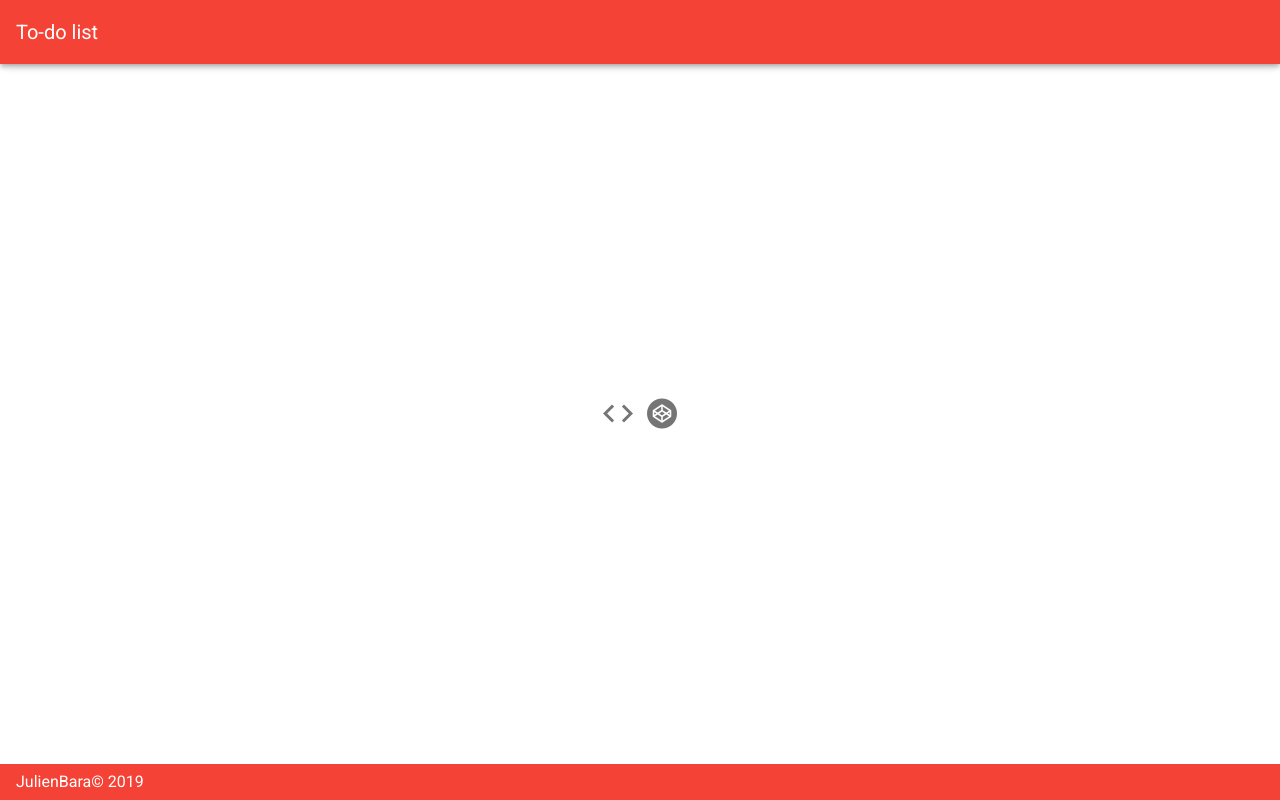
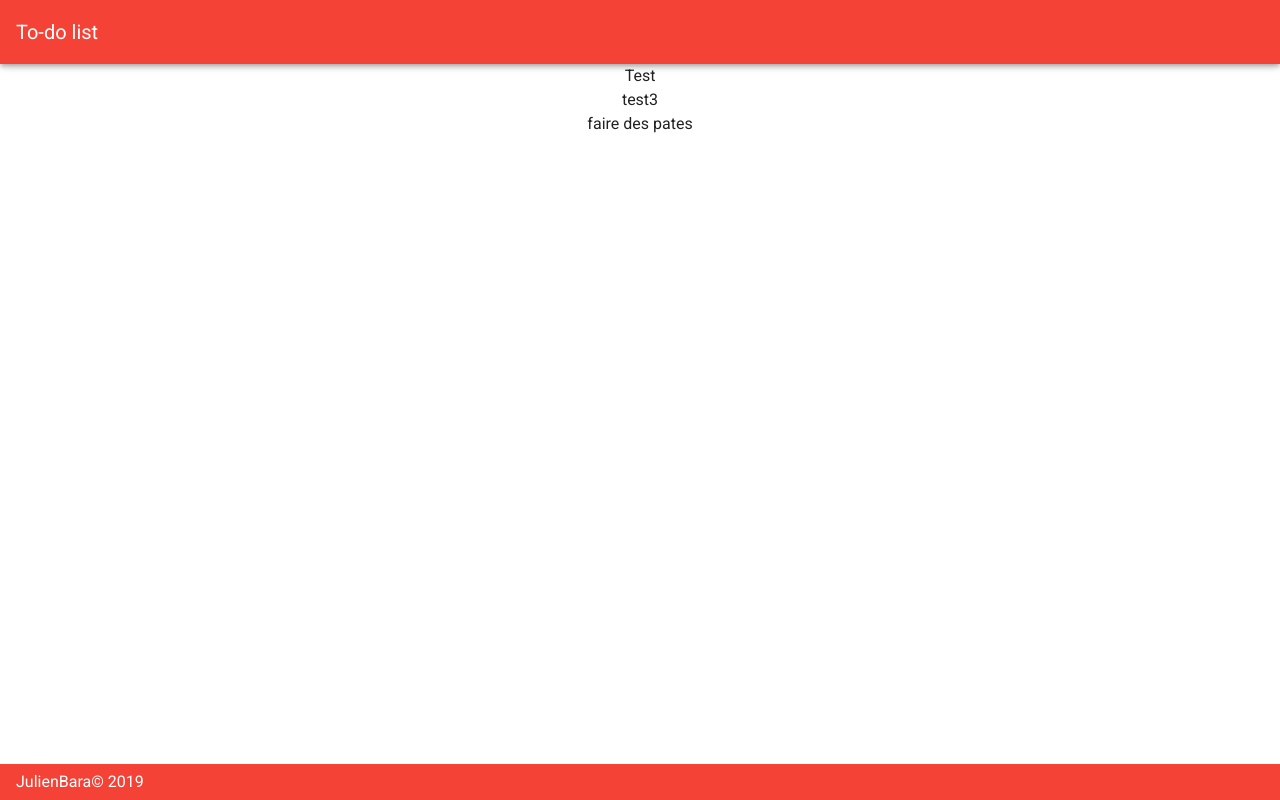
Before and after one commit to JulienBara/MEVN-stack-to-do-list, a Vue app in the folder src/app/: page / in a window 1280 px wide. Built offline with nearby package versions, Linux system fonts and the light colour scheme.

Commit message:
display hardcoded list

```diff
--- a/src/app/src/App.vue
+++ b/src/app/src/App.vue
@@ -1,81 +1,17 @@
 <template>
   <v-app id="inspire">
-    <!-- <v-navigation-drawer
-      v-model="drawer"
-      app
-    >
-      <v-list dense>
-        <v-list-item link>
-          <v-list-item-action>
-            <v-icon>mdi-home</v-icon>
-          </v-list-item-action>
-          <v-list-item-content>
-            <v-list-item-title>Home</v-list-item-title>
-          </v-list-item-content>
-        </v-list-item>
-        <v-list-item link>
-          <v-list-item-action>
-            <v-icon>mdi-contact-mail</v-icon>
-          </v-list-item-action>
-          <v-list-item-content>
-            <v-list-item-title>Contact</v-list-item-title>
-          </v-list-item-content>
-        </v-list-item>
-      </v-list>
-    </v-navigation-drawer> -->
-
     <v-app-bar
       app
       color="red"
       dark
     >
-      <!-- <v-app-bar-nav-icon @click.stop="drawer = !drawer" /> -->
       <v-toolbar-title>To-do list</v-toolbar-title>
     </v-app-bar>
 
     <v-content>
-      <v-container
-        class="fill-height"
-        fluid
-      >
-        <v-row
-          align="center"
-          justify="center"
-        >
-          <v-col class="text-center">
-            <v-tooltip left>
-              <template v-slot:activator="{ on }">
-                <v-btn
-                  :href="source"
-                  icon
-                  large
-                  target="_blank"
-                  v-on="on"
-                >
-                  <v-icon large>mdi-code-tags</v-icon>
-                </v-btn>
-              </template>
-              <span>Source</span>
-            </v-tooltip>
+      <ToDoItemsList/>
+    </v-content>
 
-            <v-tooltip right>
-              <template v-slot:activator="{ on }">
-                <v-btn
-                  icon
-                  large
-                  href="https://codepen.io/johnjleider/pen/zgxeLQ"
-                  target="_blank"
-                  v-on="on"
-                >
-                  <v-icon large>mdi-codepen</v-icon>
-                </v-btn>
-              </template>
-              <span>Codepen</span>
-            </v-tooltip>
-          </v-col>
-        </v-row>
-      </v-container>
-    </v-content>
     <v-footer
       color="red"
       app
@@ -86,7 +22,12 @@
 </template>
 
 <script>
+import ToDoItemsList from '@/components/ToDoItemsList.vue';
+
 export default {
+  components: {
+    ToDoItemsList,
+  },
   props: {
     source: String,
   },
--- /dev/null
+++ b/src/app/src/components/ToDoItem.vue
@@ -0,0 +1,13 @@
+<template>
+  <v-row
+    align="center"
+    justify="center">
+    <div>{{item.label}}</div>
+  </v-row>
+</template>
+
+<script>
+export default {
+  props: ['item'],
+};
+</script>
--- /dev/null
+++ b/src/app/src/components/ToDoItemsList.vue
@@ -0,0 +1,43 @@
+<template>
+  <v-container>
+    <ToDoItem v-for="item in toDoItemsList" :key="item._id" :item="item"/>
+  </v-container>
+</template>
+
+<script>
+import ToDoItem from '@/components/ToDoItem.vue';
+
+export default {
+  components: {
+    ToDoItem,
+  },
+  data: () => ({
+    toDoItemsList: [
+      {
+        isDone: false,
+        _id: '5dc5a30f581baa67d8dd6a12',
+        label: 'Test',
+        createdDate: '2019-11-08T17:17:03.545Z',
+        __v: 0,
+      },
+      {
+        isDone: false,
+        _id: '5dc99bca8a01386b20f4da2c',
+        label: 'test3',
+        createdDate: '2019-11-11T17:35:06.633Z',
+        __v: 0,
+      },
+      {
+        isDone: false,
+        _id: '5dc99c083799f8293c3f2372',
+        label: 'faire des pates',
+        createdDate: '2019-11-11T17:36:08.186Z',
+        __v: 0,
+      },
+    ],
+  }),
+  // created() {
+  //   this.a = 5;
+  // },
+};
+</script>
```
